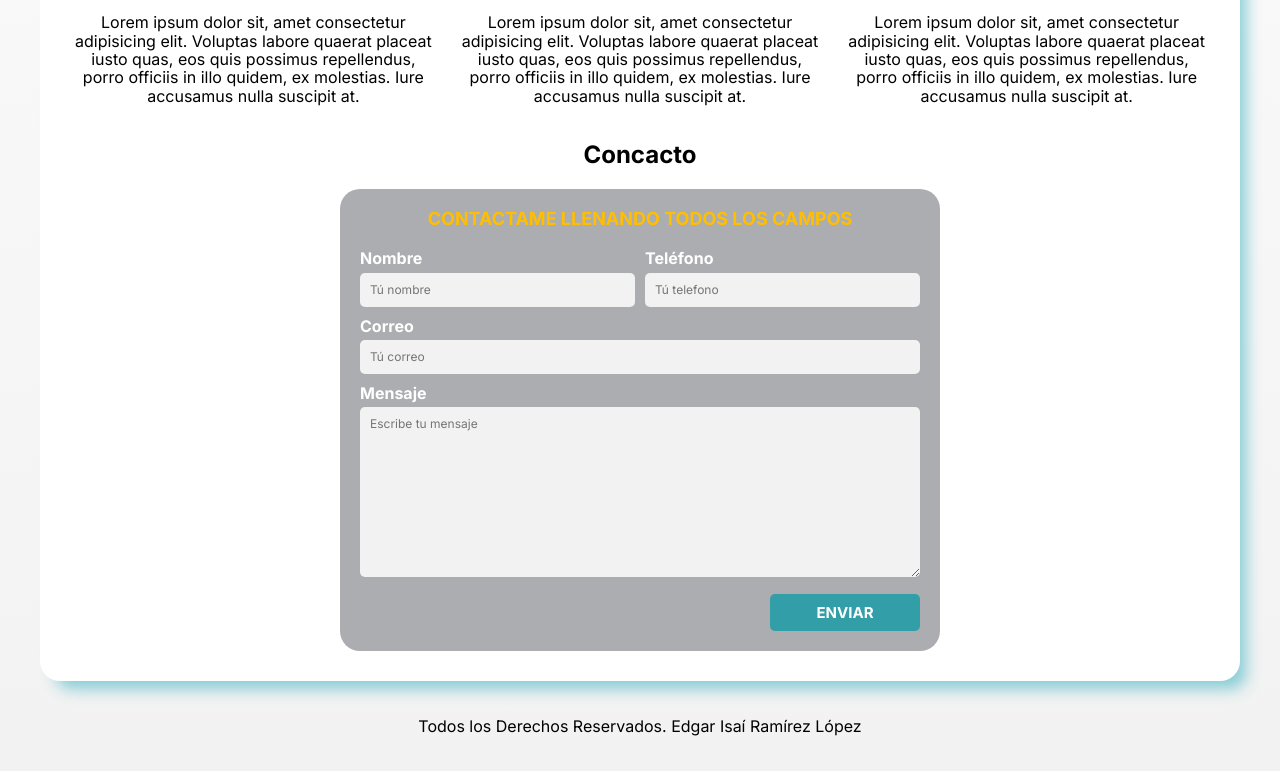
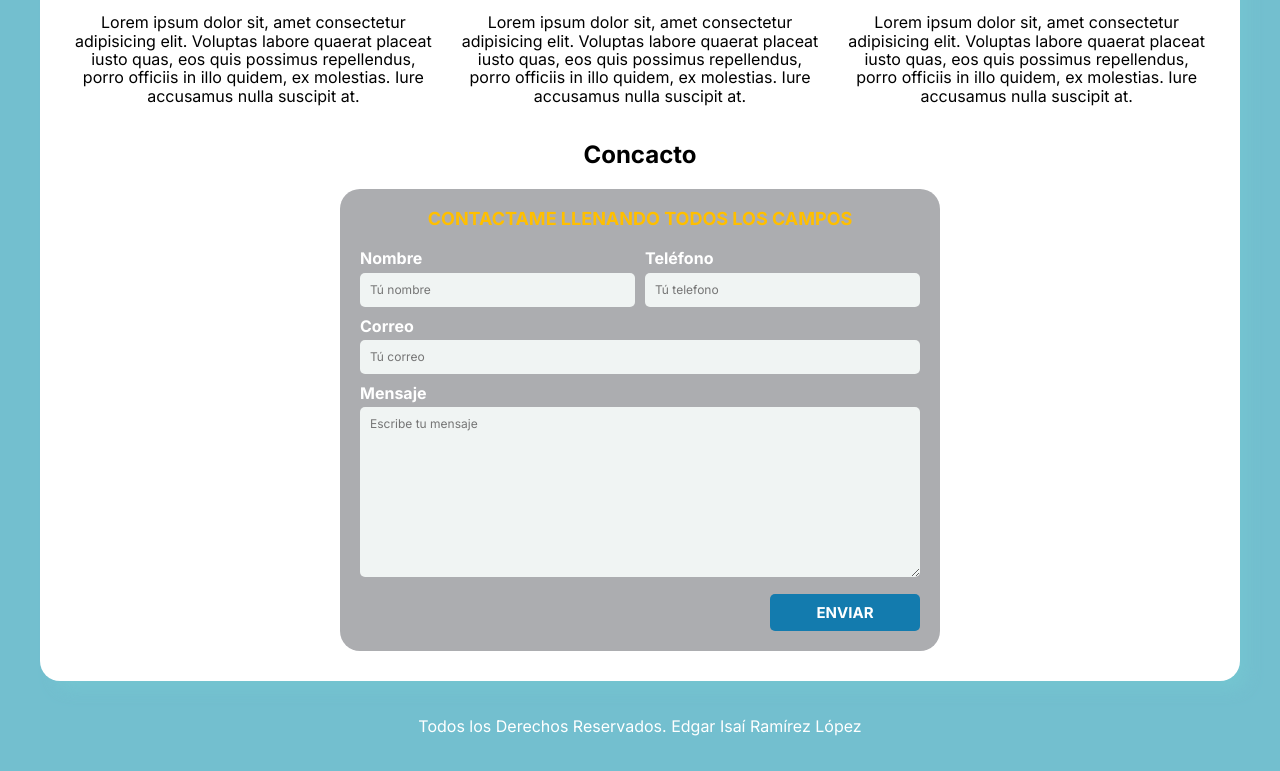
Before and after one commit to ramirez1984/proyectofreelancer, a plain HTML site: page index.html in a window 1280 px wide. Shown: the part 761-1532 px from the top of the page. Drawn offline with Linux system fonts and the light colour scheme.

Commit message:
Cambios de color

```diff
--- a/css/app.css
+++ b/css/app.css
@@ -1,9 +1,9 @@
 :root {
 
   --blanco: #ffffff;
-  --gris: #f2f2f2;
+  --gris: #f0f4f3;
   --oscuro: #000000;
-  --celeste: #329ea8;
+  --celeste: #137bae;
   --naranja: #ffbf00;
   --tamañoPrincipal: 3.8rem;
   --azultierno: #daf2f1;
@@ -38,7 +38,9 @@ html {
   body {
     font-size: 16px;
     font-family: 'Inter', sans-serif;
-    background-image: linear-gradient(to top, var(--gris) 0%, var(--blanco) 100%);
+    background-color: #73bfcf;
+    /* background-image: linear-gradient(to top, var(--gris) 0%, var(--blanco) 100%); */
+
 }
 header {
     padding-top: 5rem;
@@ -267,6 +269,7 @@ h2, h3 {
 .footer p {
   text-align: center;
   padding: 2rem;
+  color: var(--blanco);
 
 
 }
```
